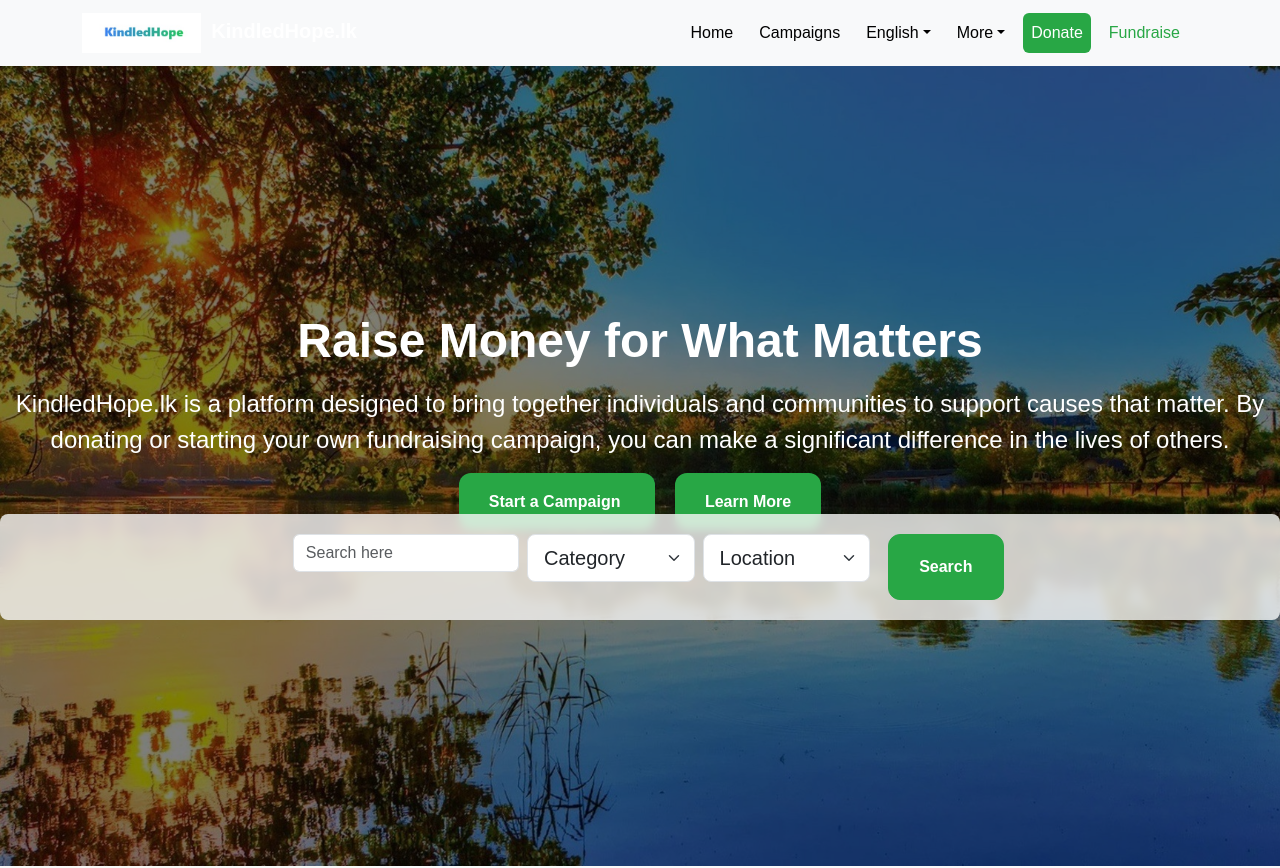
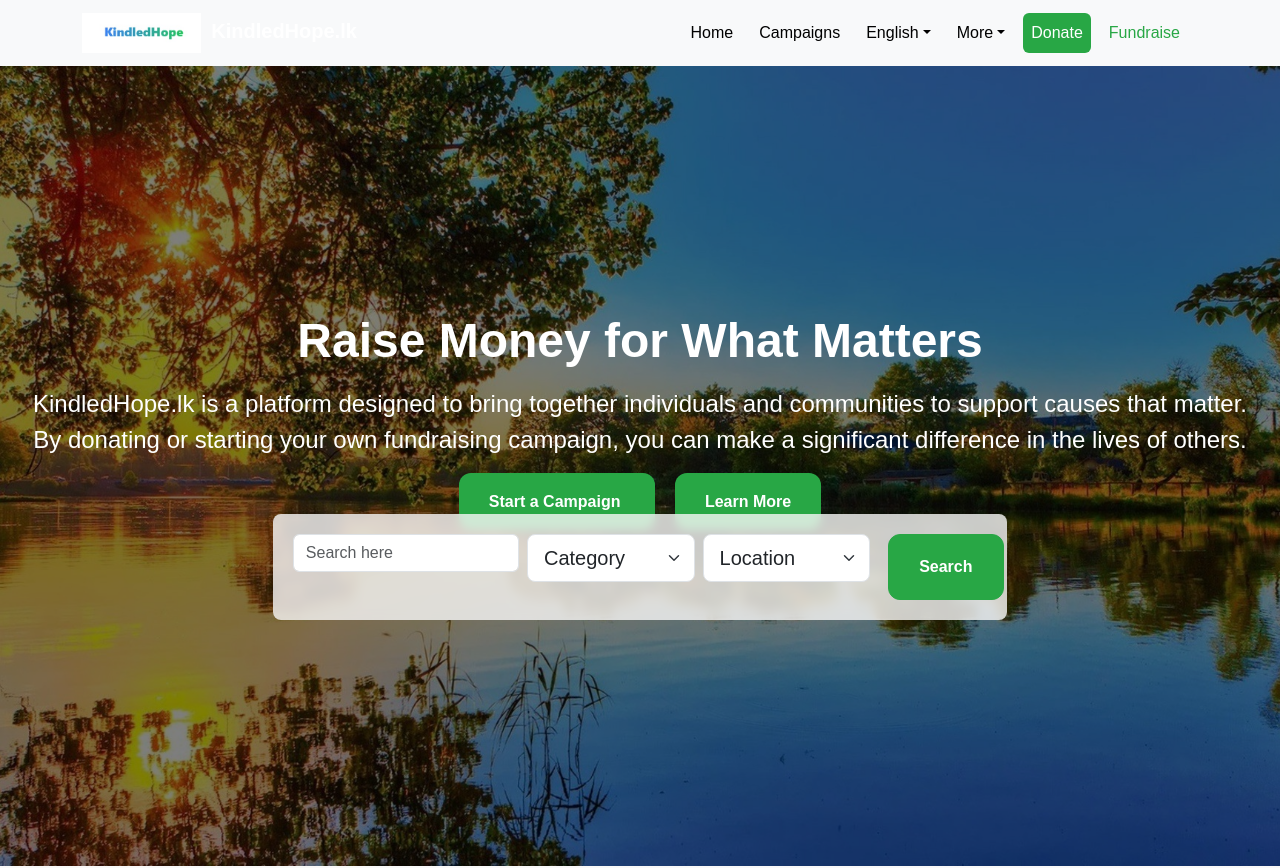
Before and after one commit to Ranna-2/fundraising-platform, a React (Create React App) app in the folder frontend/: page / in a window 1280 px wide. Shown: the top 868 px of the page. Built offline with nearby package versions, Linux system fonts and the light colour scheme; the HTML template or start-up script is replaced by a standard one.

Commit message:
overlapping issues

```diff
--- a/frontend/src/Components/HomePage/HomePageStyles.js
+++ b/frontend/src/Components/HomePage/HomePageStyles.js
@@ -17,6 +17,8 @@ const styles = {
       justifyContent: 'center',
       alignItems: 'center',
       color: '#fff',
+      position : 'relative',
+      padding : '20px',
   },
   heroOverlay: {
       position: 'absolute',
@@ -33,9 +35,13 @@ const styles = {
       marginBottom: '1rem',
   },
   heroContent: {
-      position: 'relative',
-      zIndex: 2,
+    display: 'flex',
+    flexDirection: 'column',
+    alignItems: 'center',
+    justifyContent: 'center',
+      zIndex: 1,
   },
+
   heroSubtitle: {
       fontSize: '1.5rem',
       marginBottom: '2rem',
@@ -43,10 +49,13 @@ const styles = {
 
   // Search bar styles
   searchBar: {
-      marginTop: '2rem',
+      marginTop: '20px',
       padding: '1rem',
       backgroundColor: '#f9f9f9',
       borderRadius: '8px',
+      zIndex :3,
+      position: 'relative',
+      width: '100%',
   },
 
   // Call to action button styles
@@ -66,6 +75,13 @@ const styles = {
       backgroundColor: '#1e8b5f',
       transform: 'scale(1.05)',
   },
+
+  buttonContainer: {
+    marginTop: '20px', // Add margin to separate buttons from the search bar
+    zIndex: 2, // Ensure it is below the search bar
+    marginBottom: '20px',
+},
+
 
 
   ctaButtonOutline: {
```
